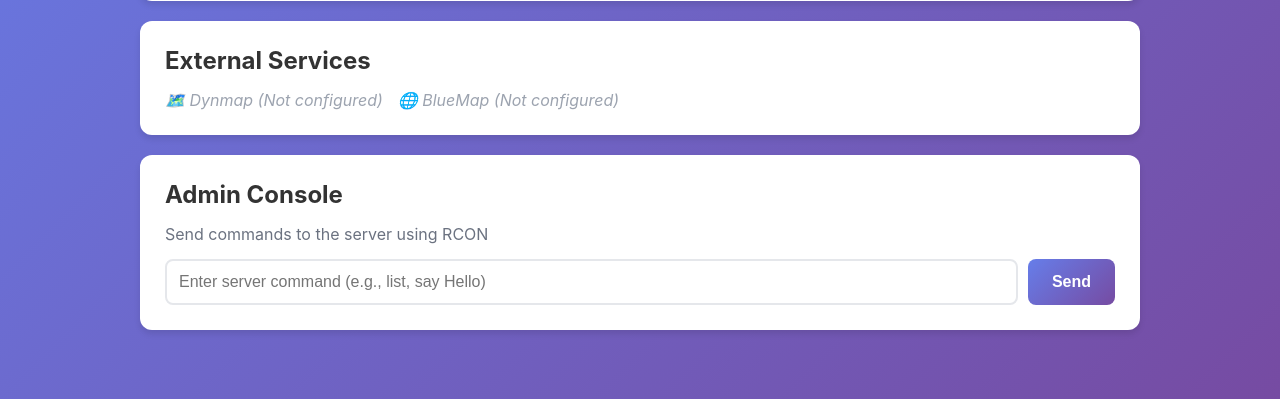
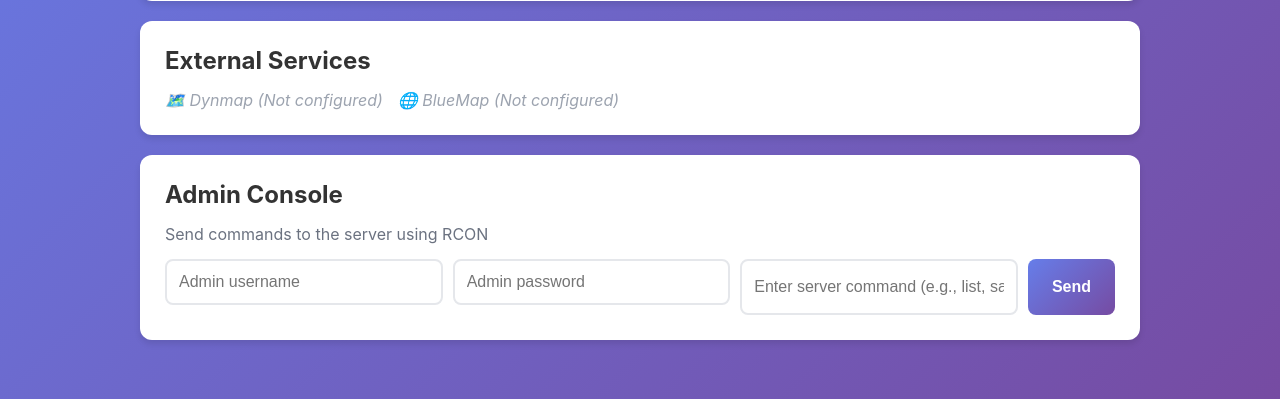
Before and after one commit to dmccoystephenson/open-mc-server-infrastructure, a Spring Boot app: page / in a window 1280 px wide. Shown: the part 401-800 px from the top of the page. Run offline with Spring Boot 4, Linux system fonts and the light colour scheme; data that the repository does not hold is empty.

Commit message:
Add authentication for admin console commands
Added username and password fields to the admin console to require authentication before sending commands to the server. Credentials are configurable via ADMIN_USERNAME and ADMIN_PASSWORD environment variables (defaults: admin/admin).

Co-authored-by: dmccoystephenson <21204351+dmccoystephenson@users.noreply.github.com>

```diff
--- a/compose.yml
+++ b/compose.yml
@@ -44,6 +44,8 @@ services:
       - MC_MAX_PLAYERS=${MAX_PLAYERS}
       - DYNMAP_URL=${DYNMAP_URL:-}
       - BLUEMAP_URL=${BLUEMAP_URL:-}
+      - ADMIN_USERNAME=${ADMIN_USERNAME:-admin}
+      - ADMIN_PASSWORD=${ADMIN_PASSWORD:-admin}
 
 volumes:
   mcserver:
--- a/web-app/src/main/java/com/privatemc/webapp/controller/ServerController.java
+++ b/web-app/src/main/java/com/privatemc/webapp/controller/ServerController.java
@@ -31,7 +31,21 @@ public class ServerController {
     @PostMapping("/api/command")
     @ResponseBody
     public Map<String, String> sendCommand(@RequestBody Map<String, String> payload) {
+        String username = payload.get("username");
+        String password = payload.get("password");
         String command = payload.get("command");
+
+        // Validate credentials
+        if (username == null || password == null) {
+            return Map.of("result", "Error: Username and password are required");
+        }
+
+        if (!serverConfig.getAdminUsername().equals(username) ||
+            !serverConfig.getAdminPassword().equals(password)) {
+            return Map.of("result", "Error: Invalid username or password");
+        }
+
+        // Validate command
         if (command == null || command.trim().isEmpty()) {
             return Map.of("result", "Error: Command cannot be empty");
         }
--- a/web-app/src/main/resources/application.properties
+++ b/web-app/src/main/resources/application.properties
@@ -12,5 +12,9 @@ minecraft.server.max-players=${MC_MAX_PLAYERS:20}
 minecraft.server.dynmap-url=${DYNMAP_URL:}
 minecraft.server.bluemap-url=${BLUEMAP_URL:}
 
+# Admin Credentials
+minecraft.server.admin-username=${ADMIN_USERNAME:admin}
+minecraft.server.admin-******
+
 # Logging
 logging.level.com.privatemc.webapp=INFO
--- a/web-app/src/main/resources/templates/index.html
+++ b/web-app/src/main/resources/templates/index.html
@@ -226,6 +226,18 @@
             <p style="color: #6b7280; margin-bottom: 15px;">Send commands to the server using RCON</p>
             <form class="command-form" onsubmit="sendCommand(event)">
                 <input type="text"
+                       id="usernameInput"
+                       class="command-input"
+                       placeholder="Admin username"
+                       required
+                       style="margin-bottom: 10px;">
+                <input type="password"
+                       id="passwordInput"
+                       class="command-input"
+                       placeholder="Admin password"
+                       required
+                       style="margin-bottom: 10px;">
+                <input type="text"
                        id="commandInput"
                        class="command-input"
                        placeholder="Enter server command (e.g., list, say Hello)"
@@ -240,11 +252,16 @@
         async function sendCommand(event) {
             event.preventDefault();
 
-            const input = document.getElementById('commandInput');
+            const usernameInput = document.getElementById('usernameInput');
+            const passwordInput = document.getElementById('passwordInput');
+            const commandInput = document.getElementById('commandInput');
             const output = document.getElementById('commandOutput');
-            const command = input.value.trim();
 
-            if (!command) return;
+            const username = usernameInput.value.trim();
+            const password = passwordInput.value.trim();
+            const command = commandInput.value.trim();
+
+            if (!username || !password || !command) return;
 
             output.textContent = 'Sending command...';
             output.classList.add('show');
@@ -255,7 +272,11 @@
                     headers: {
                         'Content-Type': 'application/json',
                     },
-                    body: JSON.stringify({ command: command })
+                    body: JSON.stringify({
+                        username: username,
+                        password: password,
+                        command: command
+                    })
                 });
 
                 const data = await response.json();
```
Also changed, not shown: web-app/src/main/java/com/privatemc/webapp/config/ServerConfig.java (+18 -0 lines), README.md, web-app/README.md, 1 other file.
